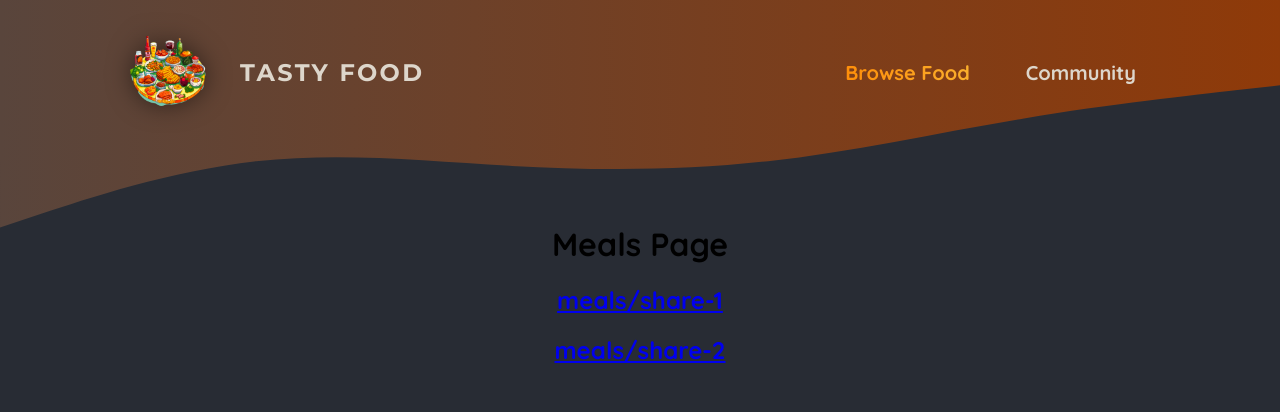
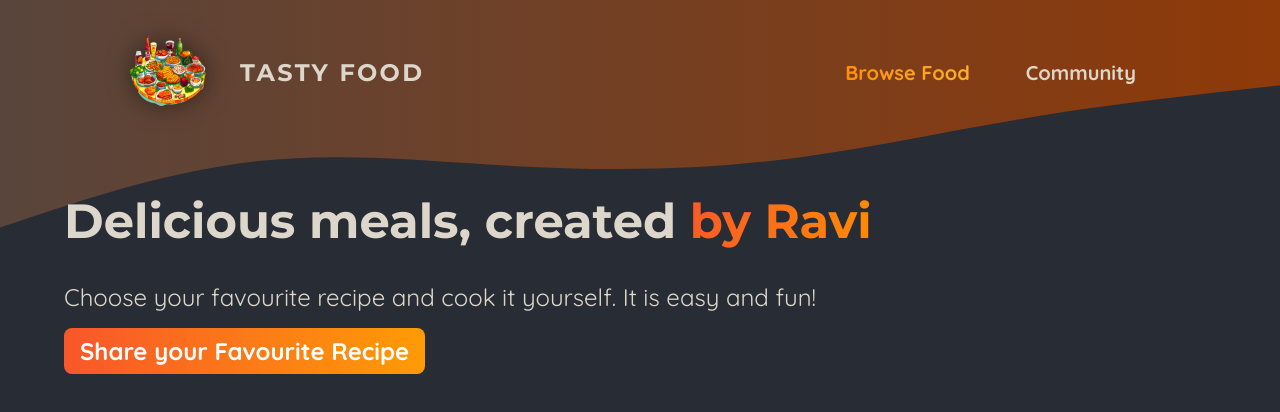
Before and after one commit to raviranjan2003/NextJs, a Next.js app: page /meals in a window 1280 px wide. Shown: the top 412 px of the page. Built offline with nearby package versions, Linux system fonts and the light colour scheme.

Commit message:
meals page updated

```diff
--- a/app/meals/page.js
+++ b/app/meals/page.js
@@ -1,12 +1,25 @@
 import Link from "next/link";
-
+import classes from "./page.module.css";
+import MealsGrid from "@/components/mealsGrid";
 export default function Meals(){
     return (
         <>
-            <main>
-                <h1>Meals Page</h1>
-                <h2><Link href="/meals/share-1">meals/share-1</Link></h2>
-                <h2><Link href="/meals/share-2">meals/share-2</Link></h2>
+            <header className={classes.header}>
+                <h1>
+                    Delicious meals, created
+                    <span className={classes.highlight}> by Ravi</span>
+                </h1>
+                <p>
+                    Choose your favourite recipe and cook it yourself. It is easy and fun!
+                </p>
+                <p className={classes.cta}>
+                    <Link href="/meals/share">
+                        Share your Favourite Recipe
+                    </Link>
+                </p>
+            </header>
+            <main className={classes.main}>
+                <MealsGrid meals={[]} />
             </main>
         </>
     )
--- /dev/null
+++ b/app/meals/page.module.css
@@ -0,0 +1,51 @@
+.header {
+    gap: 3rem;
+    margin: 3rem auto 5rem auto;
+    width: 90%;
+    max-width: 75rem;
+    color: #ddd6cb;
+    font-size: 1.5rem;
+  }
+
+  .header h1 {
+    font-family: 'Montserrat', sans-serif;
+  }
+
+  .highlight {
+    background: linear-gradient(90deg, #f9572a, #ff8a05);
+    background-clip: text;
+    -webkit-background-clip: text;
+    -webkit-text-fill-color: transparent;
+  }
+
+  .header p {
+    margin: 0;
+  }
+
+  .cta a {
+    display: inline-block;
+    margin-top: 1rem;
+    padding: 0.5rem 1rem;
+    border-radius: 0.5rem;
+    background: linear-gradient(90deg, #f9572a, #ff9b05);
+    color: #ffffff;
+    font-weight: bold;
+    text-decoration: none;
+  }
+
+  .loading {
+    text-align: center;
+    animation: loading 1.2s ease-in-out infinite;
+  }
+
+  @keyframes loading {
+    0% {
+      color: #e9e9e9;
+    }
+    50% {
+      color: #b89b84;
+    }
+    100% {
+      color: #e9e9e9;
+    }
+  }
--- /dev/null
+++ b/components/mealItem.js
@@ -0,0 +1,26 @@
+import Link from 'next/link';
+import Image from 'next/image';
+
+import classes from './mealItem.module.css';
+
+export default function MealItem({ title, slug, image, summary, creator }) {
+  return (
+    <article className={classes.meal}>
+      <header>
+        <div className={classes.image}>
+          <Image src={image} alt={title} fill />
+        </div>
+        <div className={classes.headerText}>
+          <h2>{title}</h2>
+          <p>by {creator}</p>
+        </div>
+      </header>
+      <div className={classes.content}>
+        <p className={classes.summary}>{summary}</p>
+        <div className={classes.actions}>
+          <Link href={`/meals/${slug}`}>View Details</Link>
+        </div>
+      </div>
+    </article>
+  );
+}
--- /dev/null
+++ b/components/mealItem.module.css
@@ -0,0 +1,75 @@
+.meal {
+    display: flex;
+    flex-direction: column;
+    justify-content: space-between;
+    height: 100%;
+    border-radius: 4px;
+    box-shadow: 0 0 12px rgba(0, 0, 0, 0.3);
+    overflow: hidden;
+    transition: all 0.3s ease-in-out;
+    color: #ddd6cb;
+    background: linear-gradient(90deg, #2c1e19, #25200f);
+  }
+
+  .headerText {
+    padding: 0.5rem 1rem 0 1rem;
+  }
+
+  .headerText h2 {
+    margin: 0;
+    font-size: 1.5rem;
+    font-family: 'Montserrat', sans-serif;
+  }
+
+  .headerText p {
+    font-size: 0.75rem;
+    color: #cfa69b;
+    font-style: italic;
+  }
+
+  .meal h2,
+  .meal p {
+    margin: 0;
+  }
+
+  .image {
+    position: relative;
+    height: 15rem;
+  }
+
+  .meal img {
+    object-fit: cover;
+  }
+
+  .content {
+    display: flex;
+    flex-direction: column;
+    justify-content: space-between;
+    height: 100%;
+  }
+
+  .summary {
+    padding: 1rem 1rem 0 1rem;
+  }
+
+  .actions {
+    padding: 1rem;
+    text-align: right;
+  }
+
+  .actions a {
+    display: inline-block;
+    margin-top: 1rem;
+    padding: 0.5rem 1rem;
+    border-radius: 0.5rem;
+    background: linear-gradient(90deg, #f9572a, #ff9b05);
+    color: #ffffff;
+    font-weight: bold;
+    text-decoration: none;
+  }
+
+  .actions a:hover,
+  .actions a:active {
+    background: linear-gradient(90deg, #fd4715, #f9b241);
+    box-shadow: 0 0 12px rgba(242, 100, 18, 0.8);
+  }
--- /dev/null
+++ b/components/mealsGrid.js
@@ -0,0 +1,14 @@
+import MealItem from "./mealItem";
+import classes from "./mealsGrid.module.css";
+
+export default function MealsGrid ({meals}) {
+    return(
+        <ul className={classes.meals}>
+            {meals.map((meal) => (
+                <li key = {meal.id}>
+                <MealItem {...meal} />
+                </li>
+            ))}
+        </ul>
+    )
+}
--- /dev/null
+++ b/components/mealsGrid.module.css
@@ -0,0 +1,10 @@
+.meals {
+    width: 90%;
+    max-width: 90rem;
+    display: grid;
+    grid-template-columns: repeat(auto-fill, minmax(20rem, 1fr));
+    grid-gap: 5rem;
+    margin: 2rem auto;
+    list-style: none;
+    padding: 0;
+  }
```
